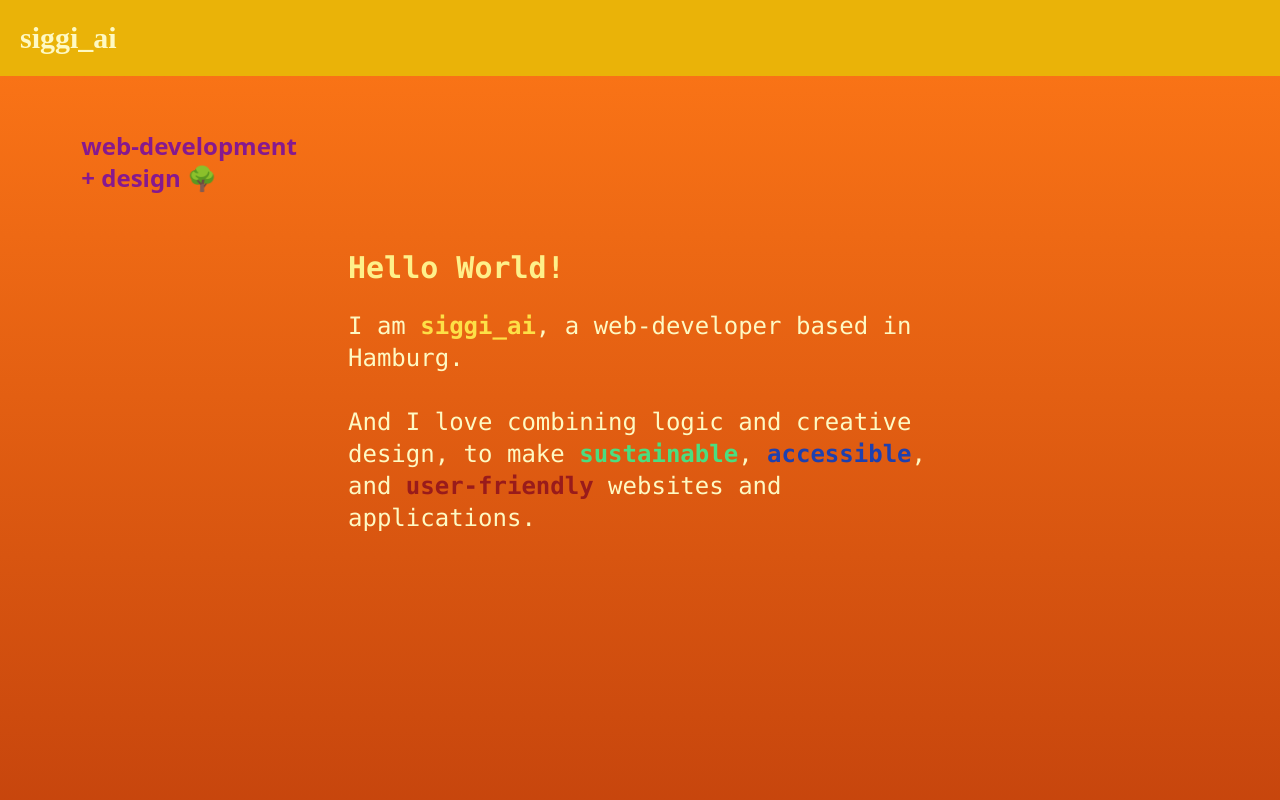
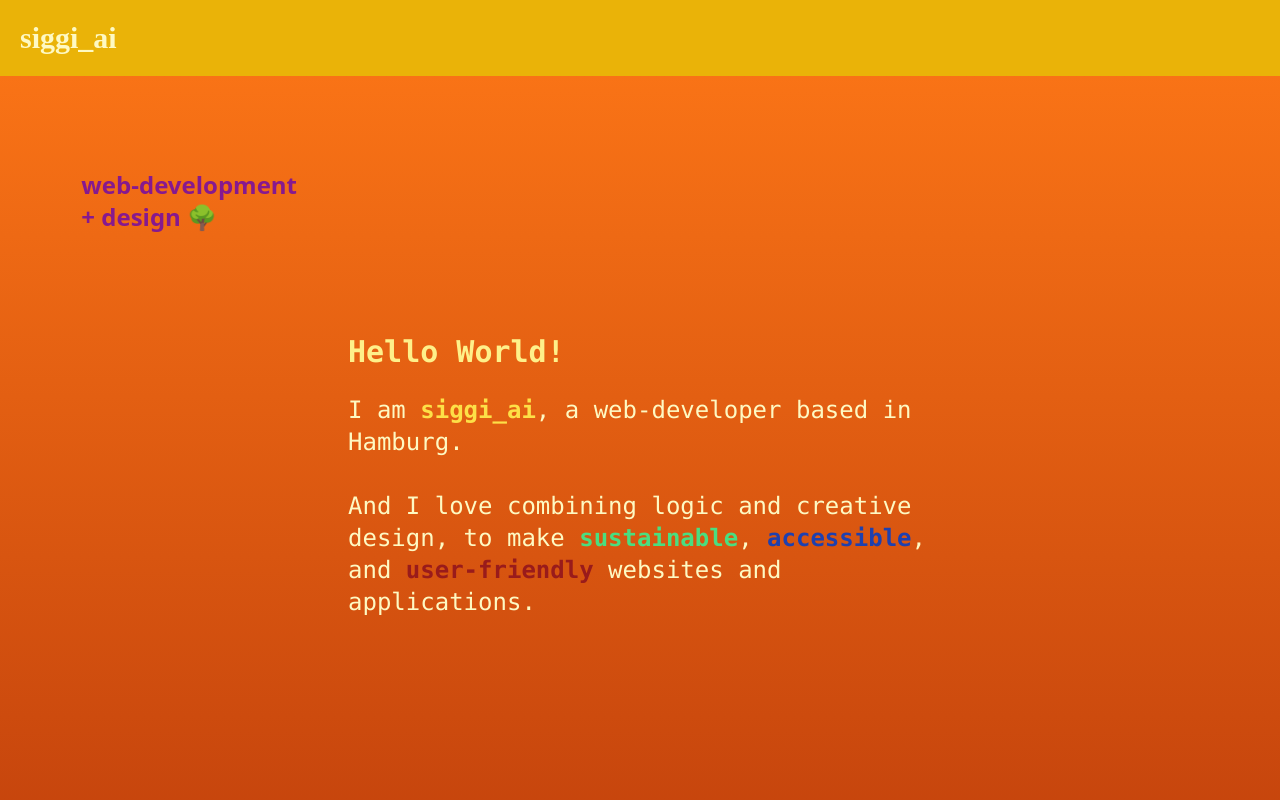
Before and after one commit to siggi-ai/portfolio-2024, a Vue app: page / in a window 1280 px wide. Shown: the top 800 px of the page. Built offline with nearby package versions, Linux system fonts and the light colour scheme; a web font is replaced by a local one.

Commit message:
position of title under header

```diff
--- a/src/App.vue
+++ b/src/App.vue
@@ -13,7 +13,7 @@
     <div
       class="sticky h-screen flex flex-col items-center justify-center bg-gradient-to-b from-orange-500 to-orange-700"
     >
-      <p class="text-2xl font-bold -mt-72 p-7 text-fuchsia-800 w-11/12">
+      <p class="text-2xl font-bold -mt-[550px] absolute p-7 text-fuchsia-800 w-11/12">
         web-development <br />+ design 🌳
       </p>
       <h1
```
